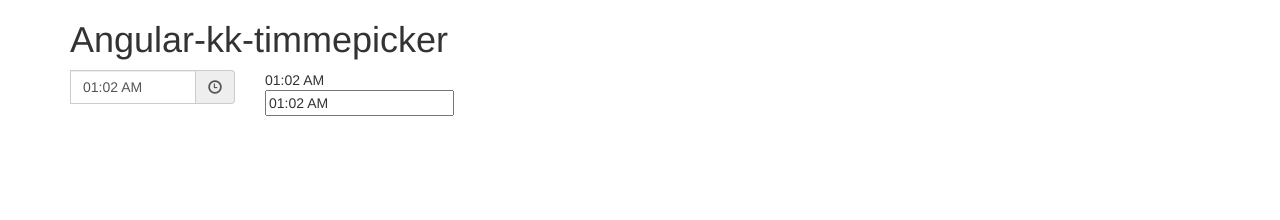
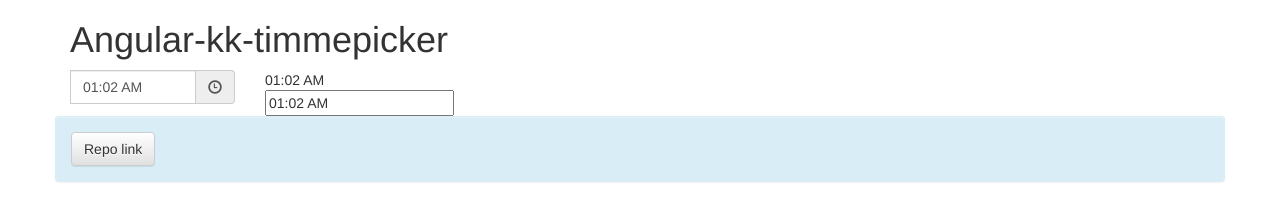
Before and after one commit to zolotyh/angular-kk-timepicker, a website: page documentation/index.html in a window 1280 px wide. Drawn offline with nearby package versions, Linux system fonts and the light colour scheme; files that its build step writes are made by us from their sources; files whose address does not match are found by name.

Commit message:
update docs

```diff
--- a/documentation/index.html
+++ b/documentation/index.html
@@ -24,6 +24,14 @@
         </div>
       </div>
     </div>
+    <div class="row">
+      <p class="bg-info alert">
+      <a class="btn btn-default"
+         href="https://github.com/zolotyh/angular-kk-timepicker">
+        Repo link
+      </a>
+      </p>
+    </div>
   </div>
 
 <script src="./angular.js"></script>
```
Also changed, not shown: README.md.
